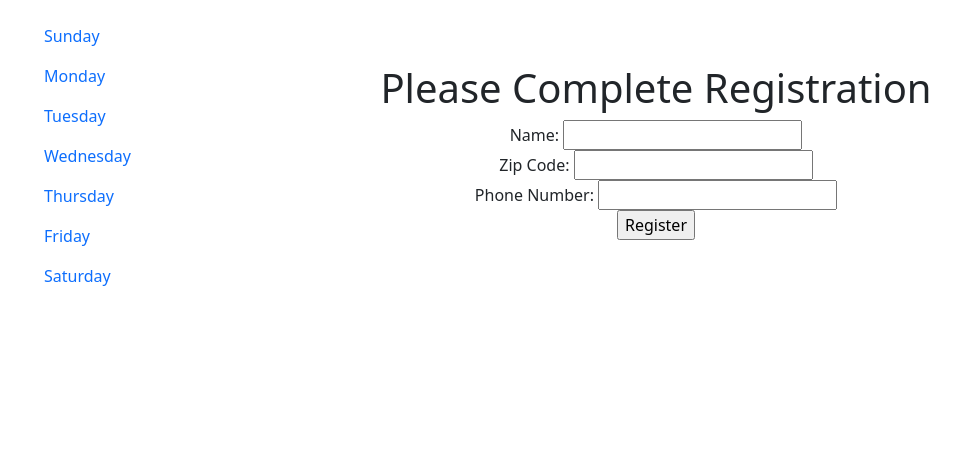
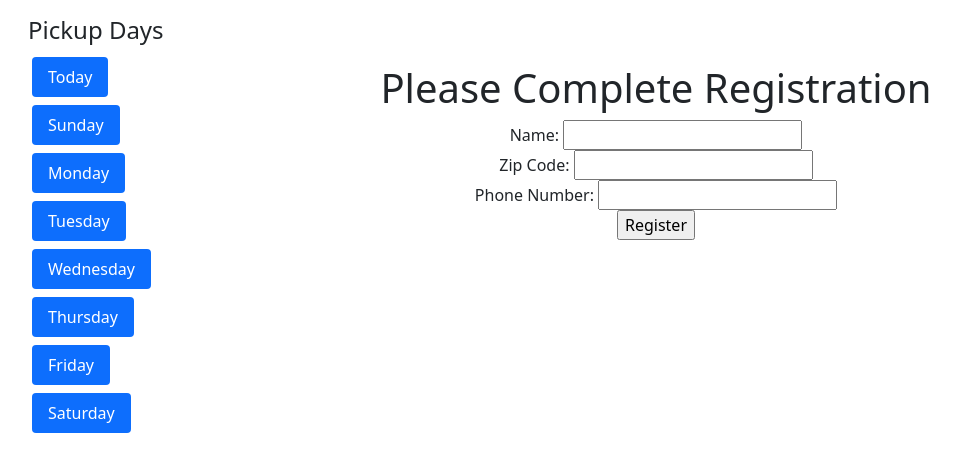
Before and after one commit to Matt-T977/Trash_Collector_Project, a Django app: page /employees/create/ in a window 1280 px wide. Shown: the part 56-528 px from the top of the page, without its empty margins (0-962 px from the left). Run offline with Django 3.2, Linux system fonts and the light colour scheme; the visitor is signed in with stand-in values (Sample User, id 1).

Commit message:
Side Nav bar clean up and style
Side Nav bar clean up and style

```diff
--- a/trash_collector/employees/templates/employees/employee_base.html
+++ b/trash_collector/employees/templates/employees/employee_base.html
@@ -6,28 +6,32 @@
 {% endblock %}
 
 {% block sidenav %}
+    <div class='row mx-auto h4'>Pickup Days</div>
     <div class="col">
-        <ul class='nav flex-column align-items-start'>
+        <ul class='nav flex-column nav-pills align-items-start'>
             <li>
-                <a class='nav-link active' href="{% url 'employees:display_specified_day' 'Sunday' %}">Sunday</a>
+                <a class='nav-link active m-1' href="{% url 'employees:index' %}">Today</a>
             </li>
             <li>
-                <a class='nav-link active' href="{% url 'employees:display_specified_day' 'Monday' %}">Monday</a>
+                <a class='nav-link active m-1' href="{% url 'employees:display_specified_day' 'Sunday' %}">Sunday</a>
             </li>
             <li>
-                <a class='nav-link active' href="{% url 'employees:display_specified_day' 'Tuesday' %}">Tuesday</a>
+                <a class='nav-link active m-1' href="{% url 'employees:display_specified_day' 'Monday' %}">Monday</a>
             </li>
             <li>
-                <a class='nav-link active' href="{% url 'employees:display_specified_day' 'Wednesday' %}">Wednesday</a>
+                <a class='nav-link active m-1' href="{% url 'employees:display_specified_day' 'Tuesday' %}">Tuesday</a>
             </li>
             <li>
-                <a class='nav-link active' href="{% url 'employees:display_specified_day' 'Thursday' %}">Thursday</a>
+                <a class='nav-link active m-1' href="{% url 'employees:display_specified_day' 'Wednesday' %}">Wednesday</a>
             </li>
             <li>
-                <a class='nav-link active' href="{% url 'employees:display_specified_day' 'Friday' %}">Friday</a>
+                <a class='nav-link active m-1' href="{% url 'employees:display_specified_day' 'Thursday' %}">Thursday</a>
             </li>
             <li>
-                <a class='nav-link active' href="{% url 'employees:display_specified_day' 'Saturday' %}">Saturday</a>
+                <a class='nav-link active m-1' href="{% url 'employees:display_specified_day' 'Friday' %}">Friday</a>
+            </li>
+            <li>
+                <a class='nav-link active m-1' href="{% url 'employees:display_specified_day' 'Saturday' %}">Saturday</a>
             </li>
         </ul>
     </div>
```
